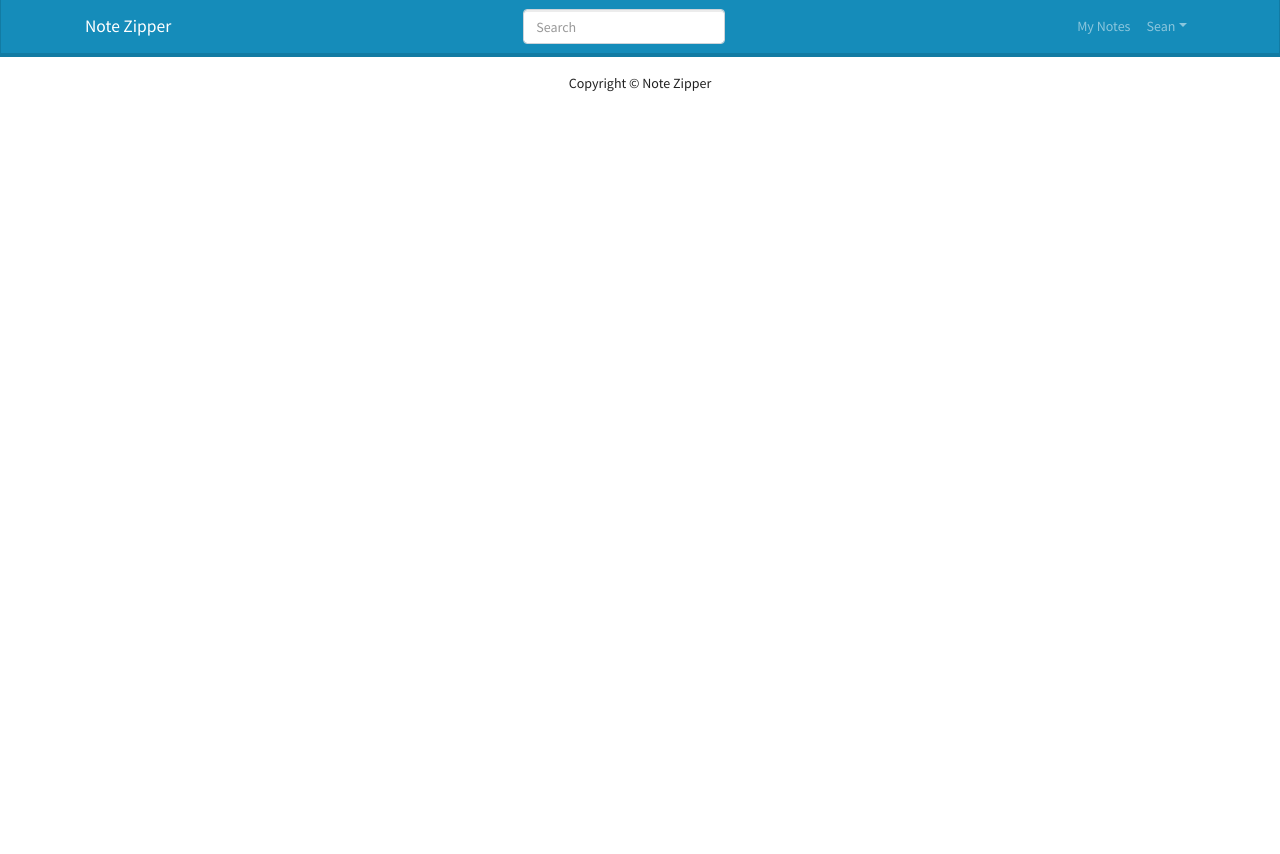
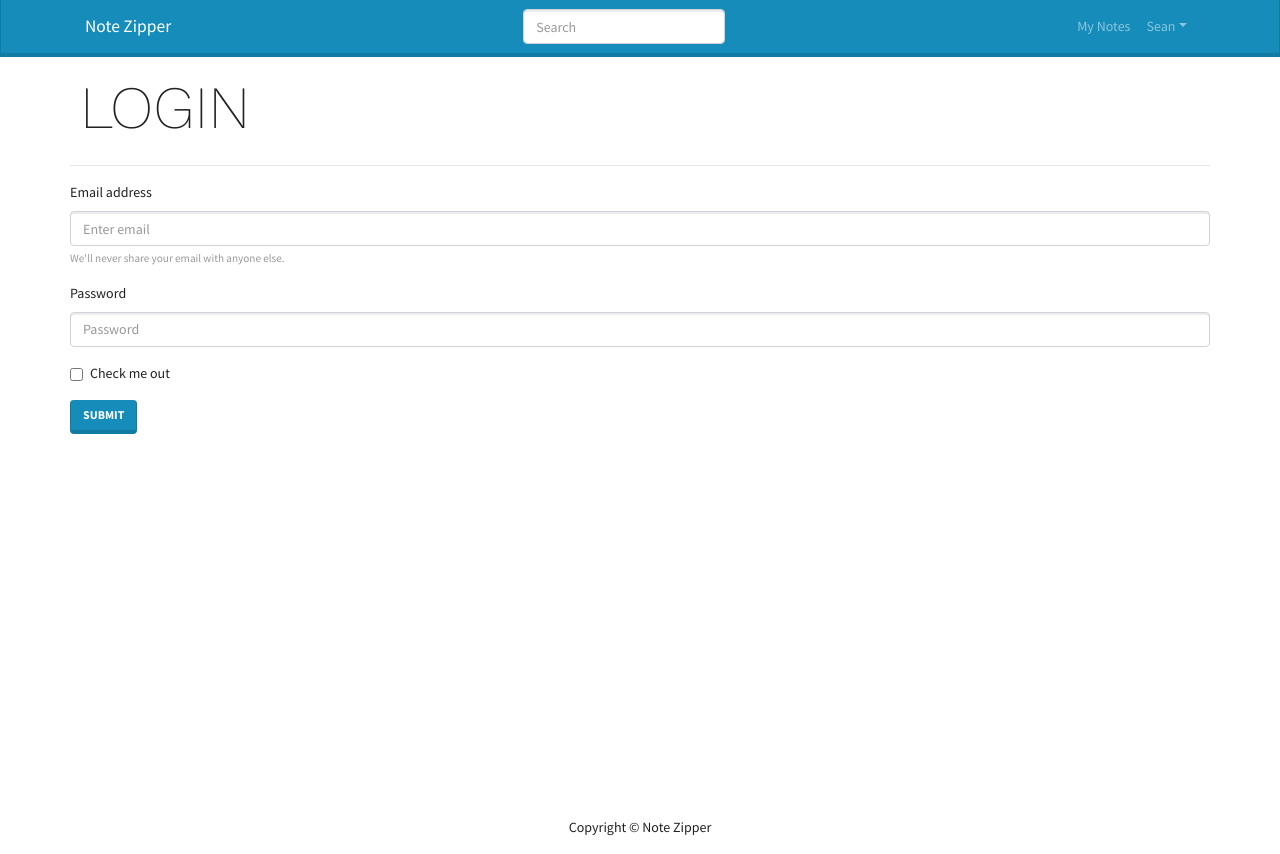
Before and after one commit to seanarch/note-zipper, a React (Create React App) app in the folder frontend/: page /login in a window 1280 px wide. Before the commit the page ends 800 px from the top, so only its background shows below. Built offline with nearby package versions, Linux system fonts and the light colour scheme.

Commit message:
Added login screen

```diff
--- a/frontend/src/App.js
+++ b/frontend/src/App.js
@@ -5,6 +5,8 @@ import Footer from "./components/Footer/Footer";
 import LandingPage from "./screens/LandingPage/LandingPage";
 import "./App.css";
 import MyNotes from "./screens/MyNotes/MyNotes";
+import LoginScreen from "./screens/LoginScreen/LoginScreen";
+import RegisterScreen from "./screens/RegisterScreen/RegisterScreen";
 
 function App() {
   return (
@@ -12,6 +14,8 @@ function App() {
       <Header />
       <main>
         <Route path="/" exact component={LandingPage} />
+        <Route path="/login" exact component={LoginScreen} />
+        <Route path="/register" exact component={RegisterScreen} />
         <Route path="/mynotes" component={MyNotes} />
       </main>
       <Footer />
--- /dev/null
+++ b/frontend/src/screens/LoginScreen/LoginScreen.js
@@ -0,0 +1,32 @@
+import React from "react";
+import { Form, Button } from "react-bootstrap";
+import MainScreen from "../../components/MainScreen";
+
+const LoginScreen = () => {
+  return (
+    <MainScreen title="LOGIN">
+      <Form>
+        <Form.Group className="mb-3" controlId="formBasicEmail">
+          <Form.Label>Email address</Form.Label>
+          <Form.Control type="email" placeholder="Enter email" />
+          <Form.Text className="text-muted">
+            We'll never share your email with anyone else.
+          </Form.Text>
+        </Form.Group>
+
+        <Form.Group className="mb-3" controlId="formBasicPassword">
+          <Form.Label>Password</Form.Label>
+          <Form.Control type="password" placeholder="Password" />
+        </Form.Group>
+        <Form.Group className="mb-3" controlId="formBasicCheckbox">
+          <Form.Check type="checkbox" label="Check me out" />
+        </Form.Group>
+        <Button variant="primary" type="submit">
+          Submit
+        </Button>
+      </Form>
+    </MainScreen>
+  );
+};
+
+export default LoginScreen;
--- /dev/null
+++ b/frontend/src/screens/RegisterScreen/RegisterScreen.js
@@ -0,0 +1,7 @@
+import React from "react";
+
+const RegisterScreen = () => {
+  return <div>RegisterScreen</div>;
+};
+
+export default RegisterScreen;
```
